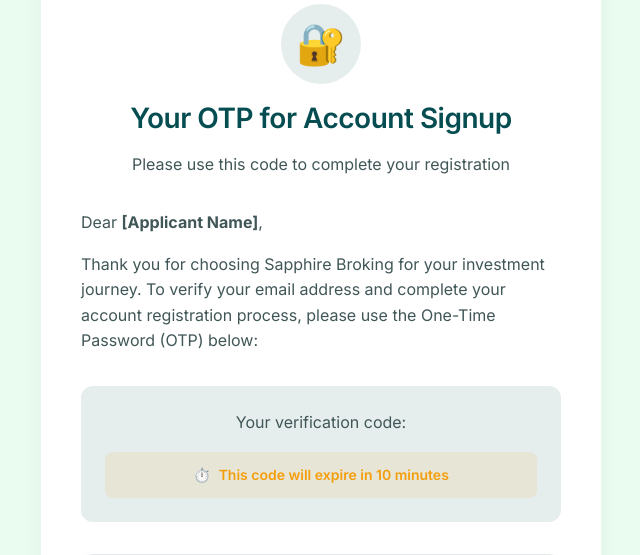
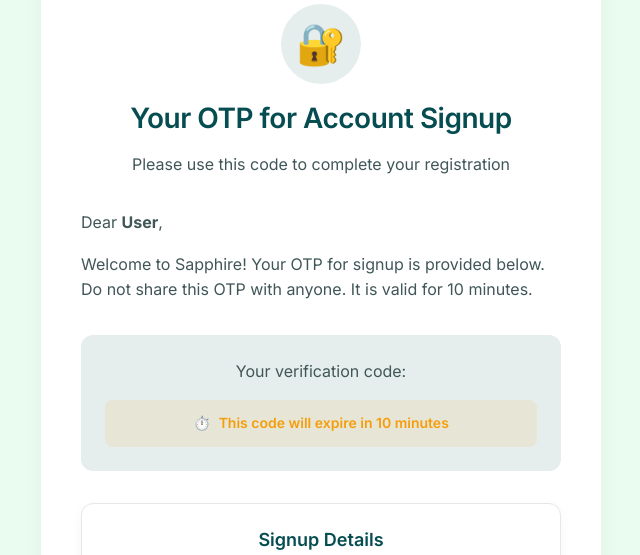
Before and after one commit to BrokingSapphire/SapphireBackend, a Node project: template templates/signup-email.html in a window 1280 px wide. Shown: the part 241-796 px from the top of the page, without its empty margins (319-959 px from the left). Run offline with Node 20 templates, Linux system fonts and the light colour scheme; the template is opened without the code that fills it, so the values that code supplies are empty.

Commit message:
refactor: updated the forgot, login, signup templates

```diff
--- a/templates/forgot-password-email.html
+++ b/templates/forgot-password-email.html
@@ -418,11 +418,10 @@
                 <p>Secure password reset for your Sapphire Terminal account</p>
             </div>
 
-            <p>Dear <strong>[User Name]</strong>,</p>
+            <p>Dear <strong>{{ userName }}</strong>,</p>
 
             <p>
-                We've received a request to reset your password for your Sapphire Terminal account. To ensure the security of
-                your account and proceed with the password reset, please use the One-Time Password (OTP) below:
+                Your OTP to reset your Sapphire Terminal password is provided below. Do not share this OTP. It is valid for 10 minutes.
             </p>
 
             <div class="otp-container">
--- a/templates/login-email.html
+++ b/templates/login-email.html
@@ -402,11 +402,10 @@
                 <p>Secure access to your Sapphire Terminal account</p>
             </div>
 
-            <p>Dear <strong>[User Name]</strong>,</p>
+            <p>Dear <strong>{{ userName }}</strong>,</p>
 
             <p>
-                We've received a login request for your Sapphire Terminal account. To ensure the security of
-                your account and proceed with the login, please use the One-Time Password (OTP) below:
+                Your OTP for Sapphire Terminal login is provided below. Do not share this OTP with anyone. It is valid for 10 minutes.
             </p>
 
             <div class="otp-container">
--- a/templates/signup-email.html
+++ b/templates/signup-email.html
@@ -433,12 +433,10 @@
                 <p>Please use this code to complete your registration</p>
             </div>
 
-            <p>Dear <strong>[Applicant Name]</strong>,</p>
+            <p>Dear <strong>User</strong>,</p>
 
             <p>
-                Thank you for choosing Sapphire Broking for your investment journey. To verify your email
-                address and complete your account registration process, please use the One-Time Password (OTP)
-                below:
+                Welcome to Sapphire! Your OTP for signup is provided below. Do not share this OTP with anyone. It is valid for 10 minutes.
             </p>
 
             <div class="otp-container">
```
Also changed, not shown: src/modules/login/login.controller.ts (+8 -2 lines).
